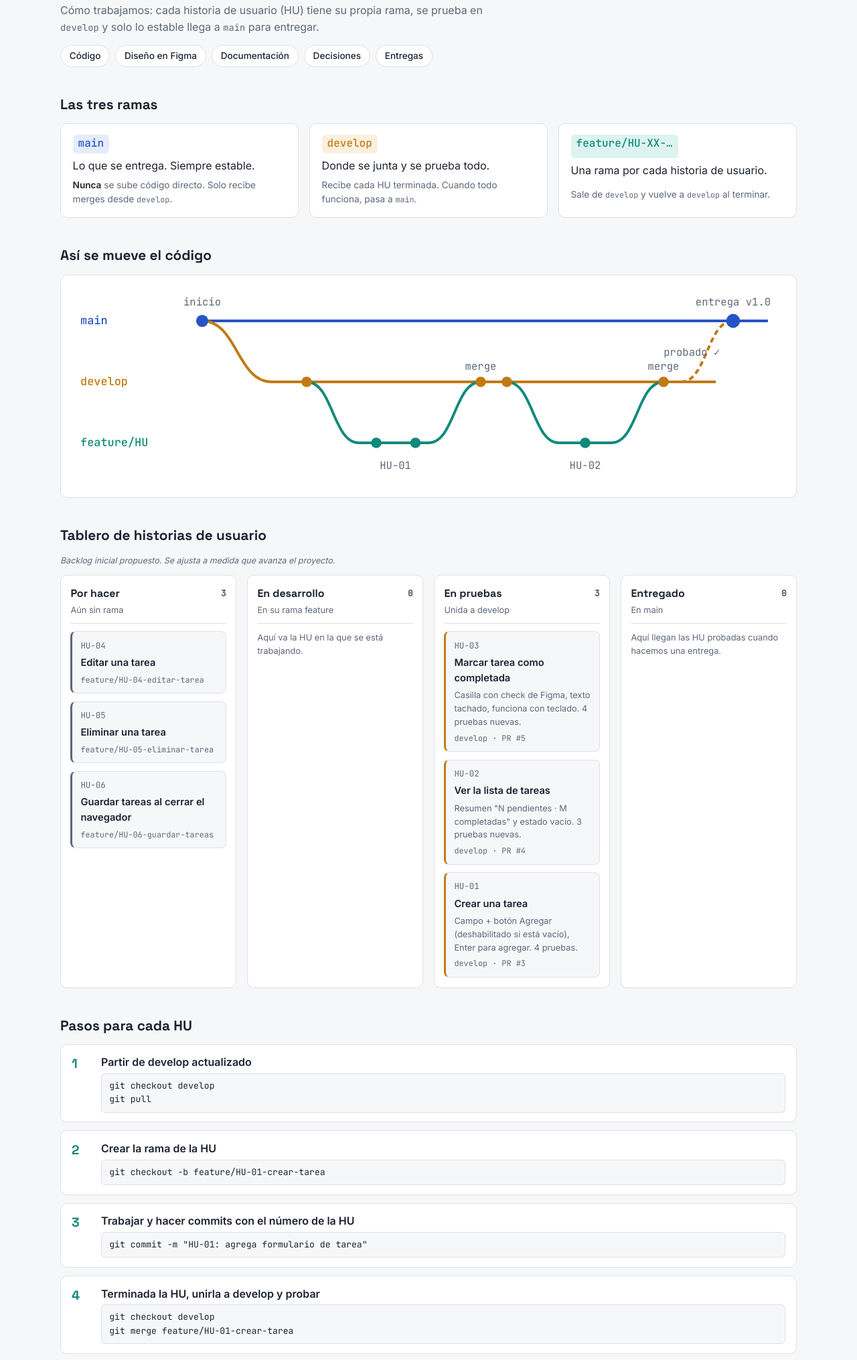
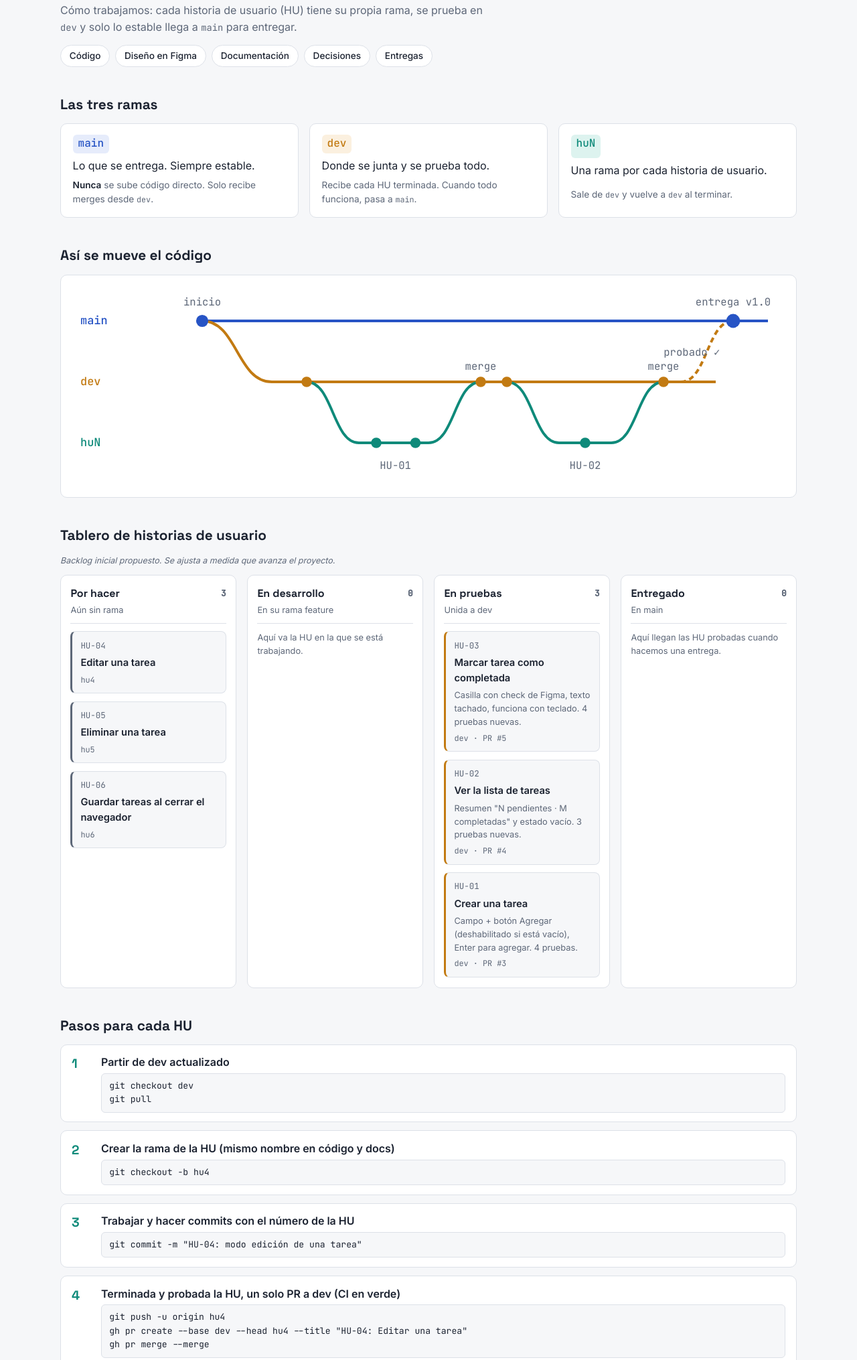
Before and after one commit to Kevin-Stiven-Lopez-Amaya404/docs-lista-tareas, a plain HTML site: page index.html in a window 1280 px wide. Shown: the part 103-2133 px from the top of the page at 67% size. Drawn offline with Linux system fonts and the light colour scheme.

Commit message:
Flujo de ramas: develop pasa a dev y una rama huN por HU
Co-Authored-By: Claude Opus 5.5 <noreply@anthropic.com>

```diff
--- a/index.html
+++ b/index.html
@@ -5,20 +5,20 @@
 /* Layout: una columna — flujo de ramas arriba, tablero de HU en 4 columnas, pasos al final */
 :root {
   --bg: #f6f7f9; --surface: #ffffff; --fg: #1b2230; --muted: #5d6778; --line: #dde1e8;
-  --main: #2754c5; --develop: #c27a12; --feature: #0f8a7a; --ok: #2e8b57;
-  --main-soft: #e6ecfb; --develop-soft: #fbf0df; --feature-soft: #ddf3ef;
+  --main: #2754c5; --dev: #c27a12; --feature: #0f8a7a; --ok: #2e8b57;
+  --main-soft: #e6ecfb; --dev-soft: #fbf0df; --feature-soft: #ddf3ef;
   --display: "Space Grotesk", "Segoe UI", system-ui, sans-serif;
   --body: "Inter", "Segoe UI", system-ui, sans-serif;
   --mono: "JetBrains Mono", Consolas, monospace;
 }
 @media (prefers-color-scheme: dark) { :root:not([data-theme="light"]) {
   --bg: #12161d; --surface: #1a2029; --fg: #e6e9ef; --muted: #9aa3b2; --line: #2c3440;
-  --main: #7d9cf0; --develop: #e7a94a; --feature: #4cc7b4; --ok: #5cc28a;
-  --main-soft: #1e2a47; --develop-soft: #3a2c14; --feature-soft: #143631; color-scheme: dark } }
+  --main: #7d9cf0; --dev: #e7a94a; --feature: #4cc7b4; --ok: #5cc28a;
+  --main-soft: #1e2a47; --dev-soft: #3a2c14; --feature-soft: #143631; color-scheme: dark } }
 :root[data-theme="dark"] {
   --bg: #12161d; --surface: #1a2029; --fg: #e6e9ef; --muted: #9aa3b2; --line: #2c3440;
-  --main: #7d9cf0; --develop: #e7a94a; --feature: #4cc7b4; --ok: #5cc28a;
-  --main-soft: #1e2a47; --develop-soft: #3a2c14; --feature-soft: #143631; color-scheme: dark }
+  --main: #7d9cf0; --dev: #e7a94a; --feature: #4cc7b4; --ok: #5cc28a;
+  --main-soft: #1e2a47; --dev-soft: #3a2c14; --feature-soft: #143631; color-scheme: dark }
 
 body { background: var(--bg); color: var(--fg); font-family: var(--body); line-height: 1.55;
   padding-left: max(16px, env(safe-area-inset-left, 0px)); padding-right: max(16px, env(safe-area-inset-right, 0px)); padding-block: 2rem 3rem; }
@@ -35,7 +35,7 @@ code, .mono { font-family: var(--mono); font-size: .86em; }
 .branch { background: var(--surface); border: 1px solid var(--line); border-radius: 10px; padding: 1rem 1.1rem; display: grid; gap: .4rem; }
 .branch .tag { font-family: var(--mono); font-weight: 500; padding: .1rem .5rem; border-radius: 6px; justify-self: start; }
 .t-main { color: var(--main); background: var(--main-soft); }
-.t-develop { color: var(--develop); background: var(--develop-soft); }
+.t-dev { color: var(--dev); background: var(--dev-soft); }
 .t-feature { color: var(--feature); background: var(--feature-soft); }
 .rule { font-size: .85rem; color: var(--muted); }
 .rule strong { color: var(--fg); }
@@ -56,7 +56,7 @@ code, .mono { font-family: var(--mono); font-size: .86em; }
 .where { font-size: .8rem; color: var(--muted); }
 .card { border: 1px solid var(--line); border-left: 3px solid var(--muted); border-radius: 8px; padding: .65rem .75rem; display: grid; gap: .3rem; background: var(--bg); }
 .card.c-feature { border-left-color: var(--feature); }
-.card.c-develop { border-left-color: var(--develop); }
+.card.c-dev { border-left-color: var(--dev); }
 .card.c-main { border-left-color: var(--main); }
 .card .id { font-family: var(--mono); font-size: .78rem; color: var(--muted); }
 .card .name { font-weight: 600; font-size: .92rem; }
@@ -74,51 +74,51 @@ a.card:hover, a.card:focus-visible { border-color: var(--feature); outline: none
 .steps li { background: var(--surface); border: 1px solid var(--line); border-radius: 10px; padding: .85rem 1rem; display: grid; grid-template-columns: 2rem minmax(0, 1fr); gap: .25rem .75rem; counter-increment: s; }
 .steps li::before { content: counter(s); font-family: var(--display); font-weight: 700; font-size: 1.2rem; color: var(--feature); grid-row: span 2; }
 .steps pre { margin: 0; font-family: var(--mono); font-size: .82rem; background: var(--bg); border: 1px solid var(--line); border-radius: 6px; padding: .5rem .7rem; overflow-x: auto; }
-.never { border: 1px solid var(--develop); background: var(--develop-soft); border-radius: 10px; padding: .85rem 1rem; }
+.never { border: 1px solid var(--dev); background: var(--dev-soft); border-radius: 10px; padding: .85rem 1rem; }
 </style>
 
 <div class="wrap">
   <header>
     <h1>Tablero Lista de Tareas</h1>
-    <p class="lead">Cómo trabajamos: cada historia de usuario (HU) tiene su propia rama, se prueba en <code>develop</code> y solo lo estable llega a <code>main</code> para entregar.</p>
+    <p class="lead">Cómo trabajamos: cada historia de usuario (HU) tiene su propia rama, se prueba en <code>dev</code> y solo lo estable llega a <code>main</code> para entregar.</p>
     <nav class="links" aria-label="Enlaces del proyecto">
       <a href="https://github.com/Kevin-Stiven-Lopez-Amaya404/lista-tareas">Código</a>
       <a href="https://www.figma.com/design/Gx9t5vMuidiEKMKpi1lfhV">Diseño en Figma</a>
       <a href="https://github.com/Kevin-Stiven-Lopez-Amaya404/docs-lista-tareas">Documentación</a>
-      <a href="https://github.com/Kevin-Stiven-Lopez-Amaya404/docs-lista-tareas/blob/develop/decisiones.md">Decisiones</a>
-      <a href="https://github.com/Kevin-Stiven-Lopez-Amaya404/docs-lista-tareas/blob/develop/CHANGELOG.md">Entregas</a>
+      <a href="https://github.com/Kevin-Stiven-Lopez-Amaya404/docs-lista-tareas/blob/dev/decisiones.md">Decisiones</a>
+      <a href="https://github.com/Kevin-Stiven-Lopez-Amaya404/docs-lista-tareas/blob/dev/CHANGELOG.md">Entregas</a>
     </nav>
   </header>
 
   <section>
     <h2>Las tres ramas</h2>
     <div class="branches">
-      <div class="branch"><span class="tag t-main">main</span><p>Lo que se entrega. Siempre estable.</p><p class="rule"><strong>Nunca</strong> se sube código directo. Solo recibe merges desde <code>develop</code>.</p></div>
-      <div class="branch"><span class="tag t-develop">develop</span><p>Donde se junta y se prueba todo.</p><p class="rule">Recibe cada HU terminada. Cuando todo funciona, pasa a <code>main</code>.</p></div>
-      <div class="branch"><span class="tag t-feature">feature/HU-XX-…</span><p>Una rama por cada historia de usuario.</p><p class="rule">Sale de <code>develop</code> y vuelve a <code>develop</code> al terminar.</p></div>
+      <div class="branch"><span class="tag t-main">main</span><p>Lo que se entrega. Siempre estable.</p><p class="rule"><strong>Nunca</strong> se sube código directo. Solo recibe merges desde <code>dev</code>.</p></div>
+      <div class="branch"><span class="tag t-dev">dev</span><p>Donde se junta y se prueba todo.</p><p class="rule">Recibe cada HU terminada. Cuando todo funciona, pasa a <code>main</code>.</p></div>
+      <div class="branch"><span class="tag t-feature">huN</span><p>Una rama por cada historia de usuario.</p><p class="rule">Sale de <code>dev</code> y vuelve a <code>dev</code> al terminar.</p></div>
     </div>
   </section>
 
   <section>
     <h2>Así se mueve el código</h2>
     <div class="graph">
-      <svg viewBox="0 0 820 230" role="img" aria-label="Diagrama: HU-01 y HU-02 salen de develop y vuelven a develop; develop se une a main en la entrega v1.0">
+      <svg viewBox="0 0 820 230" role="img" aria-label="Diagrama: HU-01 y HU-02 salen de dev y vuelven a dev; dev se une a main en la entrega v1.0">
         <!-- lanes -->
         <text class="lbl" x="10" y="44" style="fill:var(--main)">main</text>
-        <text class="lbl" x="10" y="114" style="fill:var(--develop)">develop</text>
-        <text class="lbl" x="10" y="184" style="fill:var(--feature)">feature/HU</text>
+        <text class="lbl" x="10" y="114" style="fill:var(--dev)">dev</text>
+        <text class="lbl" x="10" y="184" style="fill:var(--feature)">huN</text>
         <line x1="150" y1="40" x2="800" y2="40" stroke="var(--main)" stroke-width="3"/>
-        <path d="M150 40 C190 40,190 110,230 110 L740 110" fill="none" stroke="var(--develop)" stroke-width="3"/>
+        <path d="M150 40 C190 40,190 110,230 110 L740 110" fill="none" stroke="var(--dev)" stroke-width="3"/>
         <path d="M270 110 C300 110,300 180,330 180 L410 180 C440 180,440 110,470 110" fill="none" stroke="var(--feature)" stroke-width="3"/>
         <path d="M500 110 C530 110,530 180,560 180 L620 180 C650 180,650 110,680 110" fill="none" stroke="var(--feature)" stroke-width="3"/>
-        <path d="M700 110 C730 110,730 40,760 40" fill="none" stroke="var(--develop)" stroke-width="3" stroke-dasharray="6 4"/>
+        <path d="M700 110 C730 110,730 40,760 40" fill="none" stroke="var(--dev)" stroke-width="3" stroke-dasharray="6 4"/>
         <!-- commits -->
         <circle cx="150" cy="40" r="7" fill="var(--main)"/>
         <circle cx="760" cy="40" r="8" fill="var(--main)"/>
-        <circle cx="270" cy="110" r="6" fill="var(--develop)"/>
-        <circle cx="470" cy="110" r="6" fill="var(--develop)"/>
-        <circle cx="500" cy="110" r="6" fill="var(--develop)"/>
-        <circle cx="680" cy="110" r="6" fill="var(--develop)"/>
+        <circle cx="270" cy="110" r="6" fill="var(--dev)"/>
+        <circle cx="470" cy="110" r="6" fill="var(--dev)"/>
+        <circle cx="500" cy="110" r="6" fill="var(--dev)"/>
+        <circle cx="680" cy="110" r="6" fill="var(--dev)"/>
         <circle cx="350" cy="180" r="6" fill="var(--feature)"/>
         <circle cx="395" cy="180" r="6" fill="var(--feature)"/>
         <circle cx="590" cy="180" r="6" fill="var(--feature)"/>
@@ -140,19 +140,19 @@ a.card:hover, a.card:focus-visible { border-color: var(--feature); outline: none
     <div class="board">
       <div class="col">
         <div class="col-head"><h3>Por hacer <span class="count">3</span></h3><span class="where">Aún sin rama</span></div>
-        <a class="card" href="https://github.com/Kevin-Stiven-Lopez-Amaya404/docs-lista-tareas/blob/develop/hu/HU-04-editar-tarea.md"><span class="id">HU-04</span><span class="name">Editar una tarea</span><span class="br">feature/HU-04-editar-tarea</span></a>
-        <a class="card" href="https://github.com/Kevin-Stiven-Lopez-Amaya404/docs-lista-tareas/blob/develop/hu/HU-05-eliminar-tarea.md"><span class="id">HU-05</span><span class="name">Eliminar una tarea</span><span class="br">feature/HU-05-eliminar-tarea</span></a>
-        <a class="card" href="https://github.com/Kevin-Stiven-Lopez-Amaya404/docs-lista-tareas/blob/develop/hu/HU-06-guardar-tareas.md"><span class="id">HU-06</span><span class="name">Guardar tareas al cerrar el navegador</span><span class="br">feature/HU-06-guardar-tareas</span></a>
+        <a class="card" href="https://github.com/Kevin-Stiven-Lopez-Amaya404/docs-lista-tareas/blob/dev/hu/HU-04-editar-tarea.md"><span class="id">HU-04</span><span class="name">Editar una tarea</span><span class="br">hu4</span></a>
+        <a class="card" href="https://github.com/Kevin-Stiven-Lopez-Amaya404/docs-lista-tareas/blob/dev/hu/HU-05-eliminar-tarea.md"><span class="id">HU-05</span><span class="name">Eliminar una tarea</span><span class="br">hu5</span></a>
+        <a class="card" href="https://github.com/Kevin-Stiven-Lopez-Amaya404/docs-lista-tareas/blob/dev/hu/HU-06-guardar-tareas.md"><span class="id">HU-06</span><span class="name">Guardar tareas al cerrar el navegador</span><span class="br">hu6</span></a>
       </div>
       <div class="col">
         <div class="col-head"><h3>En desarrollo <span class="count">0</span></h3><span class="where">En su rama feature</span></div>
         <p class="where">Aquí va la HU en la que se está trabajando.</p>
       </div>
       <div class="col">
-        <div class="col-head"><h3>En pruebas <span class="count">3</span></h3><span class="where">Unida a develop</span></div>
-        <a class="card c-develop" href="https://github.com/Kevin-Stiven-Lopez-Amaya404/docs-lista-tareas/blob/develop/hu/HU-03-completar-tarea.md"><span class="id">HU-03</span><span class="name">Marcar tarea como completada</span><span class="resumen">Casilla con check de Figma, texto tachado, funciona con teclado. 4 pruebas nuevas.</span><span class="br">develop · PR #5</span></a>
-        <a class="card c-develop" href="https://github.com/Kevin-Stiven-Lopez-Amaya404/docs-lista-tareas/blob/develop/hu/HU-02-ver-lista.md"><span class="id">HU-02</span><span class="name">Ver la lista de tareas</span><span class="resumen">Resumen "N pendientes · M completadas" y estado vacío. 3 pruebas nuevas.</span><span class="br">develop · PR #4</span></a>
-        <a class="card c-develop" href="https://github.com/Kevin-Stiven-Lopez-Amaya404/docs-lista-tareas/blob/develop/hu/HU-01-crear-tarea.md"><span class="id">HU-01</span><span class="name">Crear una tarea</span><span class="resumen">Campo + botón Agregar (deshabilitado si está vacío), Enter para agregar. 4 pruebas.</span><span class="br">develop · PR #3</span></a>
+        <div class="col-head"><h3>En pruebas <span class="count">3</span></h3><span class="where">Unida a dev</span></div>
+        <a class="card c-dev" href="https://github.com/Kevin-Stiven-Lopez-Amaya404/docs-lista-tareas/blob/dev/hu/HU-03-completar-tarea.md"><span class="id">HU-03</span><span class="name">Marcar tarea como completada</span><span class="resumen">Casilla con check de Figma, texto tachado, funciona con teclado. 4 pruebas nuevas.</span><span class="br">dev · PR #5</span></a>
+        <a class="card c-dev" href="https://github.com/Kevin-Stiven-Lopez-Amaya404/docs-lista-tareas/blob/dev/hu/HU-02-ver-lista.md"><span class="id">HU-02</span><span class="name">Ver la lista de tareas</span><span class="resumen">Resumen "N pendientes · M completadas" y estado vacío. 3 pruebas nuevas.</span><span class="br">dev · PR #4</span></a>
+        <a class="card c-dev" href="https://github.com/Kevin-Stiven-Lopez-Amaya404/docs-lista-tareas/blob/dev/hu/HU-01-crear-tarea.md"><span class="id">HU-01</span><span class="name">Crear una tarea</span><span class="resumen">Campo + botón Agregar (deshabilitado si está vacío), Enter para agregar. 4 pruebas.</span><span class="br">dev · PR #3</span></a>
       </div>
       <div class="col">
         <div class="col-head"><h3>Entregado <span class="count">0</span></h3><span class="where">En main</span></div>
@@ -164,16 +164,17 @@ a.card:hover, a.card:focus-visible { border-color: var(--feature); outline: none
   <section>
     <h2>Pasos para cada HU</h2>
     <ol class="steps">
-      <li><strong>Partir de develop actualizado</strong><pre>git checkout develop
+      <li><strong>Partir de dev actualizado</strong><pre>git checkout dev
 git pull</pre></li>
-      <li><strong>Crear la rama de la HU</strong><pre>git checkout -b feature/HU-01-crear-tarea</pre></li>
-      <li><strong>Trabajar y hacer commits con el número de la HU</strong><pre>git commit -m "HU-01: agrega formulario de tarea"</pre></li>
-      <li><strong>Terminada la HU, unirla a develop y probar</strong><pre>git checkout develop
-git merge feature/HU-01-crear-tarea</pre></li>
-      <li><strong>Cuando develop está probado, entregar a main con un Pull Request</strong><pre>gh pr create --base main --head develop --title "Entrega v1.0"
+      <li><strong>Crear la rama de la HU (mismo nombre en código y docs)</strong><pre>git checkout -b hu4</pre></li>
+      <li><strong>Trabajar y hacer commits con el número de la HU</strong><pre>git commit -m "HU-04: modo edición de una tarea"</pre></li>
+      <li><strong>Terminada y probada la HU, un solo PR a dev (CI en verde)</strong><pre>git push -u origin hu4
+gh pr create --base dev --head hu4 --title "HU-04: Editar una tarea"
+gh pr merge --merge</pre></li>
+      <li><strong>Solo en una entrega a producción: PR de dev a main</strong><pre>gh pr create --base main --head dev --title "Release: v1.0"
 gh pr merge --merge</pre></li>
     </ol>
   </section>
 
-  <div class="never"><strong>Regla de oro:</strong> nunca se hace commit directo en <code>main</code>. Si estás en <code>main</code>, cambia a <code>develop</code> o a tu rama de HU antes de trabajar.</div>
+  <div class="never"><strong>Regla de oro:</strong> nunca se hace commit directo en <code>main</code>. Si estás en <code>main</code>, cambia a <code>dev</code> o a tu rama de HU antes de trabajar.</div>
 </div>
```
Also changed, not shown: 10 other files.
